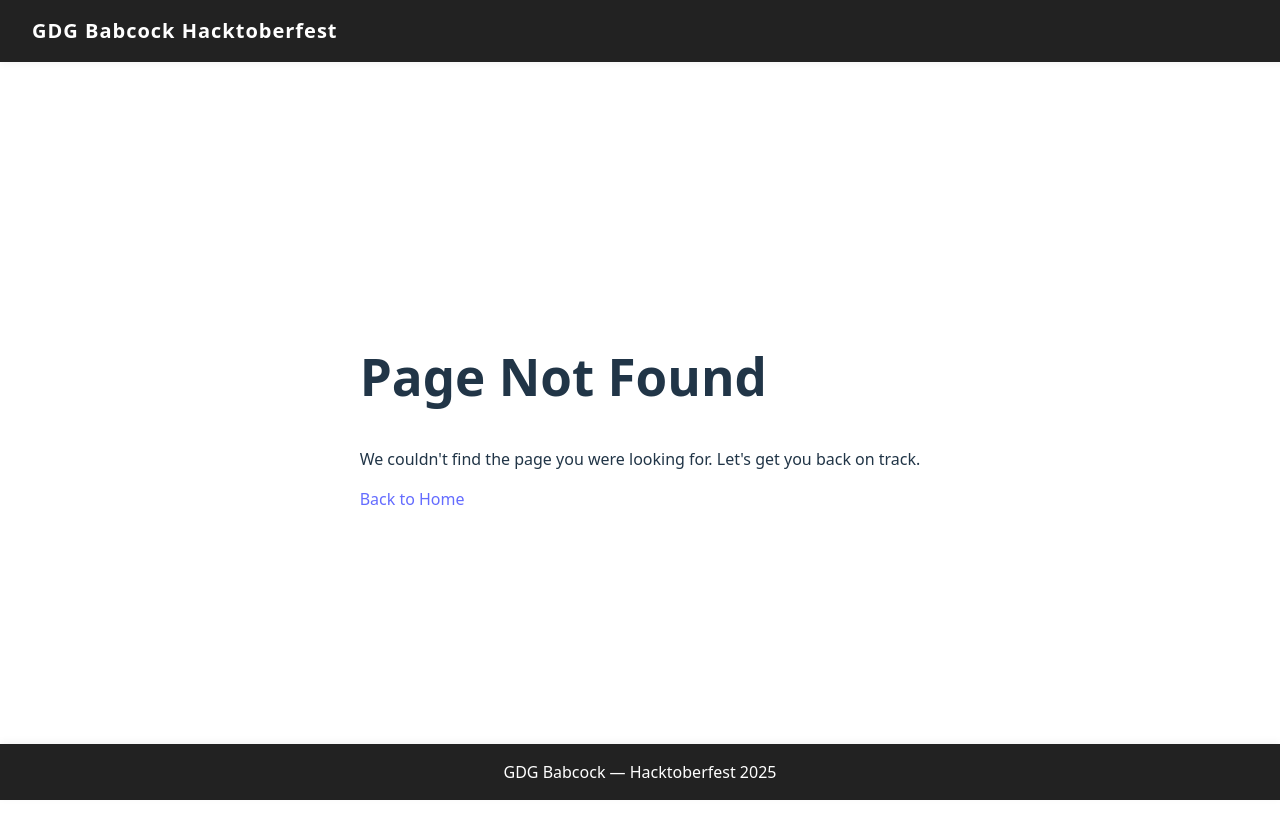
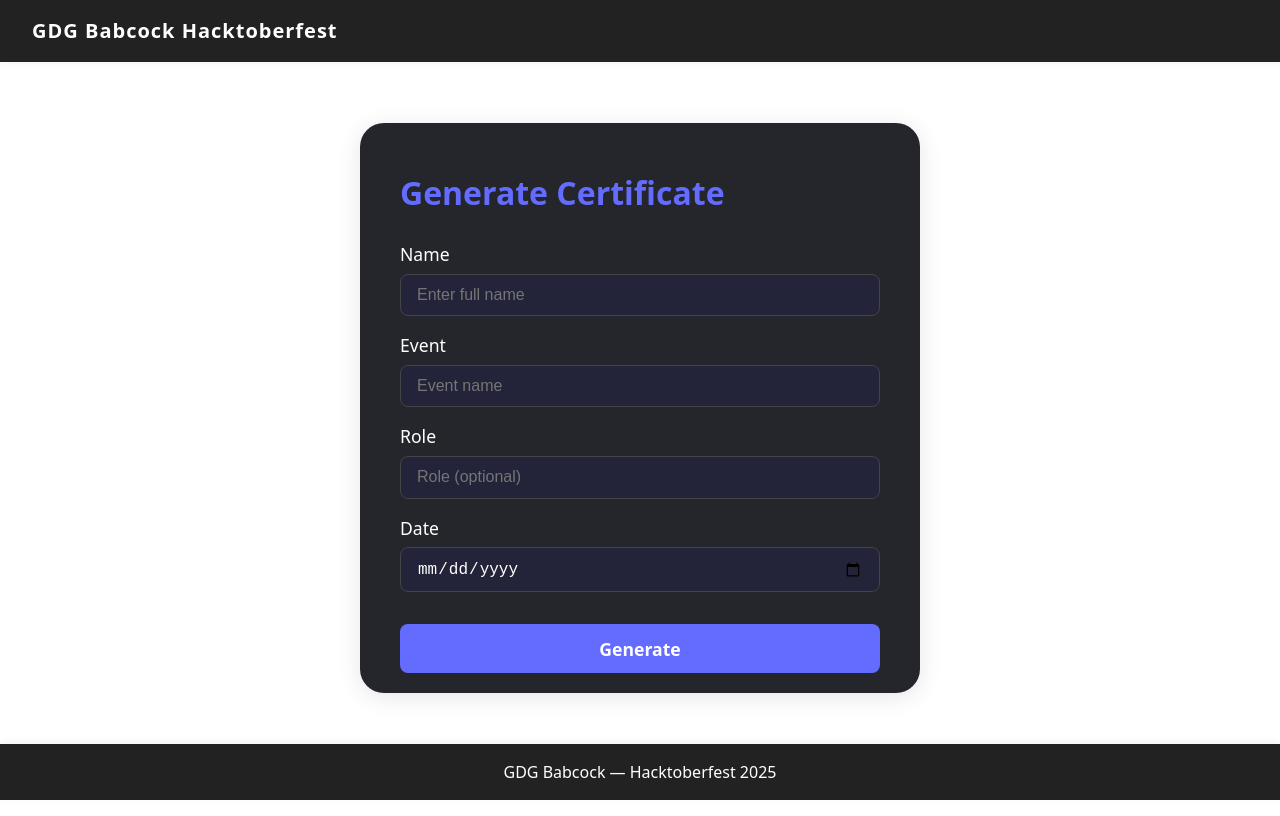
Before and after one commit to calebjubal/gdg-babcock-hacktoberfest-2025, a React (Vite) app in the folder frontend/: page /participation in a window 1280 px wide. Before the commit this address had no page. Built offline with nearby package versions, Linux system fonts and the light colour scheme.

Commit message:
feat: add CertParticipation component

```diff
--- a/frontend/src/App.jsx
+++ b/frontend/src/App.jsx
@@ -3,6 +3,7 @@ import Navbar from "./components/Navbar/Navbar.jsx";
 import Footer from "./components/Footer/Footer.jsx";
 import NotFound from "./pages/NotFound/NotFound.jsx";
 import CertificateForm from "./pages/CertificationForm/CertificateForm.jsx";
+import CertParticipation from "./pages/CertParticipation/CertParticipation.jsx";
 import Home from "./pages/Home/Home.jsx";
 import { Toaster } from "react-hot-toast";
 
@@ -23,6 +24,7 @@ function App() {
       <Routes>
         <Route path="/" element={<Home />} />
         <Route path="/certificate" element={<CertificateForm />} />
+        <Route path="/participation" element={<CertParticipation />} />
         <Route path="*" element={<NotFound />} />
       </Routes>
       <Footer />
--- /dev/null
+++ b/frontend/src/pages/CertParticipation/CertParticipation.css
@@ -0,0 +1,73 @@
+  .cert-form {
+    background: #24262b;
+    color: #fff;
+    padding: 1.2rem 2.5rem 1.2rem 2.5rem;
+    border-radius: 1.5rem;
+    box-shadow: 0 4px 24px rgba(0,0,0,0.10);
+    min-width: 400px;
+    max-width: 600px;
+    width: 100%;
+    display: flex;
+    flex-direction: column;
+    gap: 1rem;
+    align-items: stretch;
+  }
+.cert-form h2 {
+  margin-bottom: 0.5rem;
+  font-size: 2rem;
+  font-weight: 700;
+  color: #646cff;
+}
+.cert-form label {
+  display: flex;
+  flex-direction: column;
+  font-size: 1.1rem;
+  gap: 0.3rem;
+  font-weight: 500;
+}
+.cert-form input[type="text"],
+.cert-form input[type="date"] {
+  padding: 0.7rem 1rem;
+  border-radius: 0.5rem;
+  border: 1px solid #444;
+  background: #23233a;
+  color: #fff;
+  font-size: 1rem;
+  margin-top: 0.1rem;
+}
+.cert-form input:focus {
+  outline: 2px solid #646cff;
+  border-color: #646cff;
+}
+.cert-form button {
+  margin-top: 1rem;
+  background: #646cff;
+  color: #fff;
+  font-weight: 600;
+  font-size: 1.1rem;
+  border: none;
+  border-radius: 0.5rem;
+  padding: 0.8rem 0;
+  cursor: pointer;
+  transition: background 0.2s;
+}
+.cert-form button:disabled {
+  background: #888;
+  cursor: not-allowed;
+}
+.cert-success {
+  margin-top: 1rem;
+  color: #10b981;
+  font-weight: 600;
+  text-align: center;
+}
+.cert-success a {
+  color: #646cff;
+  text-decoration: underline;
+}
+.cert-error {
+  margin-top: 1rem;
+  color: #ff5252;
+  font-weight: 600;
+  text-align: center;
+}
--- /dev/null
+++ b/frontend/src/pages/CertParticipation/CertParticipation.jsx
@@ -0,0 +1,141 @@
+import { useState } from 'react';
+import axios from 'axios';
+import './CertParticipation.css';
+import { toast } from 'react-hot-toast';
+
+const CertParticipation = () => {
+  const [form, setForm] = useState({
+    participant_name: '',
+    event_name: '',
+    role: '',
+    date_issued: '',
+  });
+  const [loading, setLoading] = useState(false);
+  const [certificateUrl, setCertificateUrl] = useState(null);
+  const [imageLoading, setImageLoading] = useState(false);
+  const [imageError, setImageError] = useState(null);
+
+  const API_BASE_URL = 'http://localhost:8000';
+
+  const handleChange = (e) => {
+    setForm({ ...form, [e.target.name]: e.target.value });
+  };
+
+  const handleSubmit = async (e) => {
+    e.preventDefault();
+    setLoading(true);
+    setCertificateUrl(null);
+    setImageError(null);
+  const toastId = toast.loading('Generating certificate...');
+
+    try {
+      const res = await axios.post(`${API_BASE_URL}/certificates/`, {
+        participant_name: form.participant_name,
+        event_name: form.event_name,
+        date_issued: form.date_issued,
+      });
+
+      setForm({ participant_name: '', event_name: '', role: '', date_issued: '' });
+
+      if (res.data.download_url) {
+        setImageLoading(true);
+        const url = `${API_BASE_URL}${res.data.download_url}`;
+        try {
+          await axios.get(url);
+          setCertificateUrl(url);
+        } catch (imgErr) {
+          setImageError('Could not load certificate image.');
+          toast.error('Could not load certificate image.');
+        } finally {
+          setImageLoading(false);
+        }
+      }
+      toast.success('Certificate generated successfully!', { id: toastId });
+    } catch (err) {
+      const message = err.response?.data?.message || err.message || 'An error occurred, please try again.';
+      toast.error(message, { id: toastId });
+    } finally {
+      setLoading(false);
+    }
+  };
+
+  return (
+    <main style={{ flex: 1, display: 'flex', justifyContent: 'center', alignItems: 'center', flexDirection: 'column' }}>
+      <form className="cert-form" onSubmit={handleSubmit}>
+        <h2>Generate Certificate</h2>
+        <label>
+          Name
+          <input
+            type="text"
+            name="participant_name"
+            value={form.participant_name}
+            onChange={handleChange}
+            required
+            minLength={2}
+            maxLength={100}
+            placeholder="Enter full name"
+          />
+        </label>
+        <label>
+          Event
+          <input
+            type="text"
+            name="event_name"
+            value={form.event_name}
+            onChange={handleChange}
+            required
+            minLength={3}
+            maxLength={200}
+            placeholder="Event name"
+          />
+        </label>
+        <label>
+          Role
+          <input
+            type="text"
+            name="role"
+            value={form.role}
+            onChange={handleChange}
+            placeholder="Role (optional)"
+          />
+        </label>
+        <label>
+          Date
+          <input
+            type="date"
+            name="date_issued"
+            value={form.date_issued}
+            onChange={handleChange}
+            required
+          />
+        </label>
+        <button type="submit" disabled={loading}>
+          {loading ? 'Generating...' : 'Generate'}
+        </button>
+      </form>
+
+      {certificateUrl && (
+        <div style={{ marginTop: '2rem', textAlign: 'center' }}>
+          <h3>Certificate Preview</h3>
+          {imageLoading ? (
+            <p>Loading certificate...</p>
+          ) : (
+            <img
+              src={certificateUrl}
+              alt="Certificate Preview"
+              style={{ maxWidth: '100%', border: '1px solid #ccc', marginBottom: '1rem' }}
+            />
+          )}
+          <div>
+            <a href={certificateUrl} download>
+              <button type="button">Download Certificate</button>
+            </a>
+          </div>
+        </div>
+      )}
+      {imageError && <p className="cert-error">{imageError}</p>}
+    </main>
+  );
+};
+
+export default CertParticipation;
```
